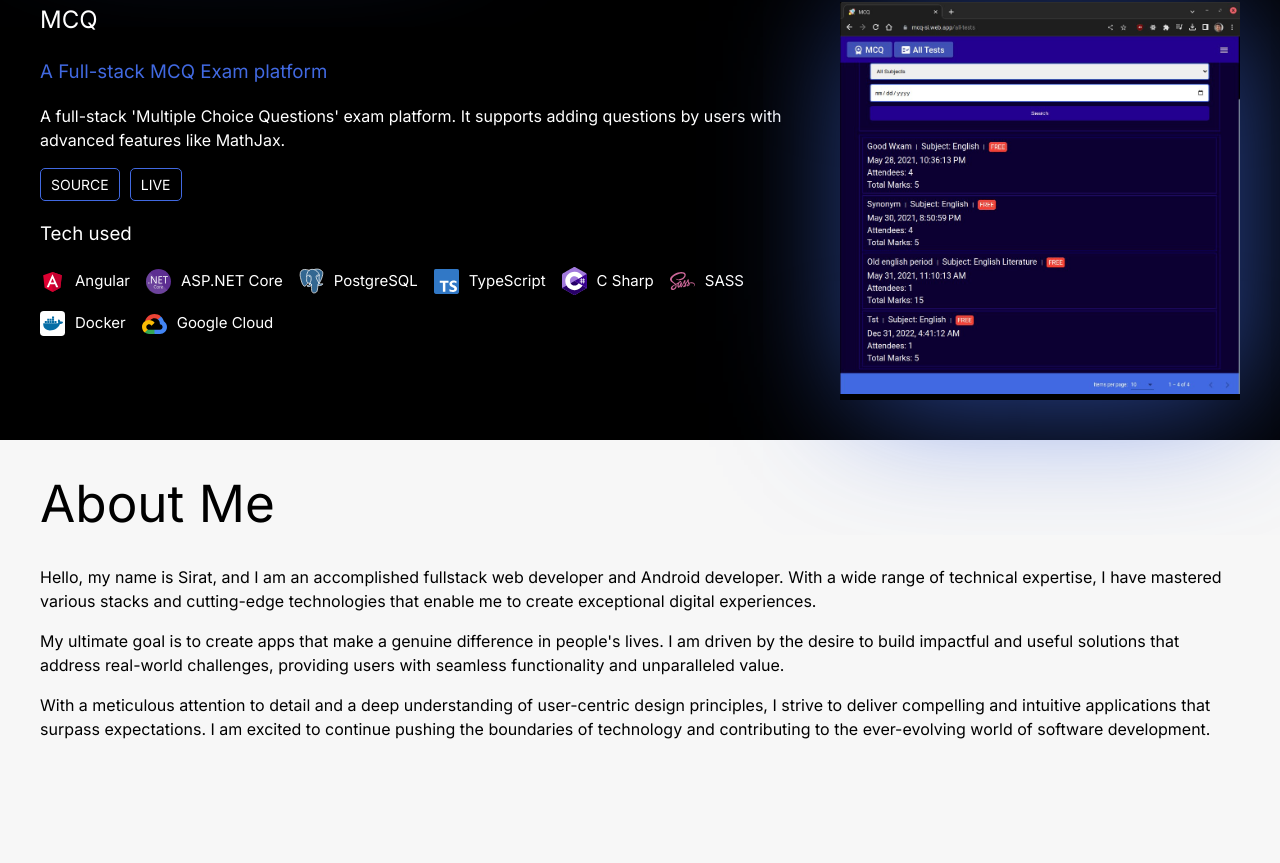
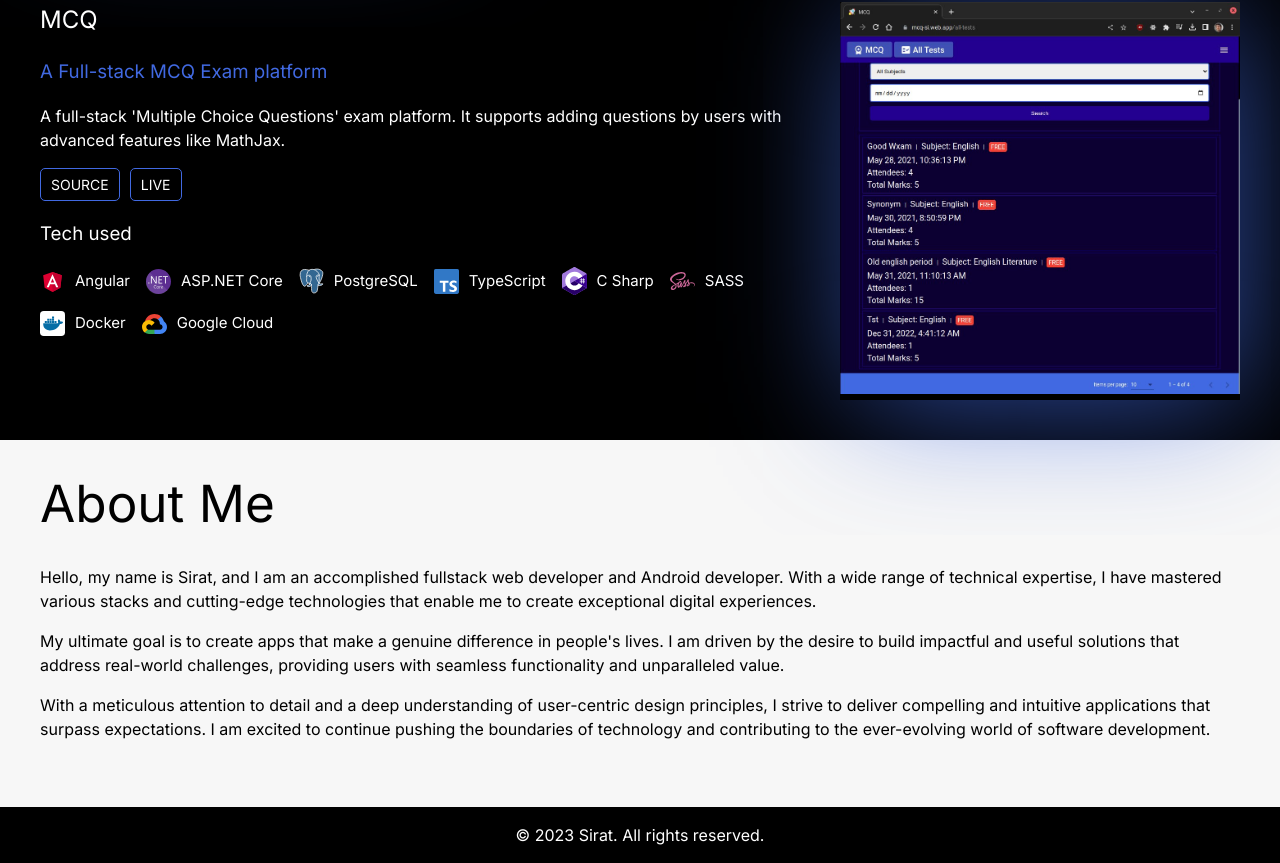
Before and after one commit to heronet/report, a React (Vite) app: page / in a window 1280 px wide. Shown: the part 2260-3123 px from the top of the page. Before the commit the page ends 3067 px from the top, so only its background shows below. Built offline with nearby package versions, Linux system fonts and the light colour scheme.

Commit message:
added footer

```diff
--- a/src/App.tsx
+++ b/src/App.tsx
@@ -1,6 +1,6 @@
 import "./App.css";
 import About from "./components/About/About";
-// import Footer from "./components/Footer/Footer";
+import Footer from "./components/Footer/Footer";
 import Header from "./components/Header/Header";
 import Hero from "./components/Hero/Hero";
 import Projects from "./components/Projects/Projects";
@@ -14,7 +14,7 @@ function App() {
       <Skills />
       <Projects />
       <About />
-      {/* <Footer /> */}
+      <Footer />
     </>
   );
 }
--- a/src/components/Footer/Footer.tsx
+++ b/src/components/Footer/Footer.tsx
@@ -1,5 +1,13 @@
+import classes from "./footer.module.scss";
+
 const Footer = () => {
-  return <div>Footer</div>;
+  return (
+    <div className={classes.container}>
+      <div className={classes.content}>
+        <p>© 2023 Sirat. All rights reserved.</p>
+      </div>
+    </div>
+  );
 };
 
 export default Footer;
--- a/src/components/Footer/footer.module.scss
+++ b/src/components/Footer/footer.module.scss
@@ -0,0 +1,18 @@
+.content {
+  display: flex;
+  max-width: 1366px;
+  margin: 0 auto;
+  align-items: center;
+  justify-content: center;
+  background-color: black;
+  color: white;
+  padding: 0 20px;
+  p {
+    text-align: center;
+  }
+}
+@media (min-width: 768px) {
+  .content {
+    padding: 0 40px;
+  }
+}
```
